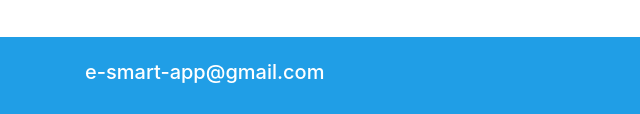
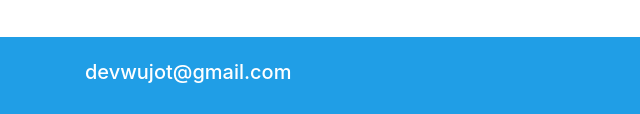
Before and after one commit to devwujot/simple-edu, a plain HTML site: page index.html in a window 1280 px wide. Shown: the part 2172-2286 px from the top of the page, 0-640 px from the left. Drawn offline with nearby package versions, Linux system fonts and the light colour scheme; a web font is replaced by a local one.

Commit message:
changes vol 1

```diff
--- a/index.html
+++ b/index.html
@@ -128,7 +128,7 @@
     <!-- Footer-->
     <footer class="footer">
         <div class="container">
-            <h5>e-smart-app@gmail.com</h5>
+            <h5>devwujot@gmail.com</h5>
             <h5>&copy; Copyright Simple Edu</h5>
         </div>
     </footer>
```
